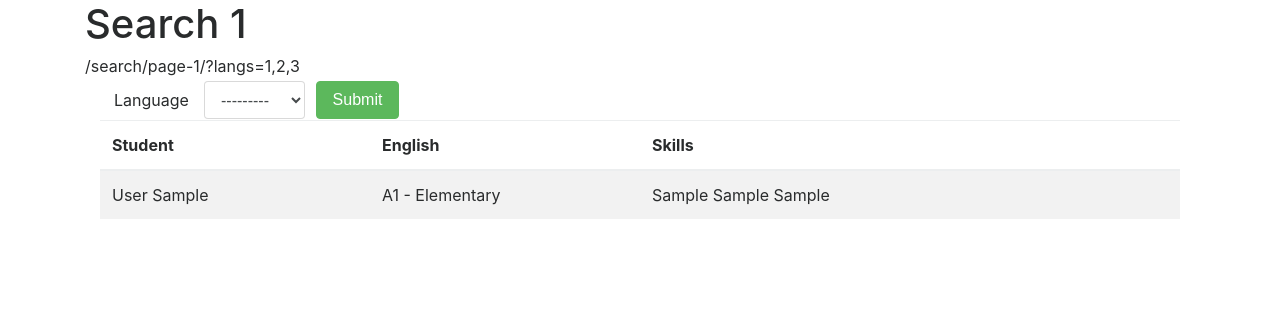
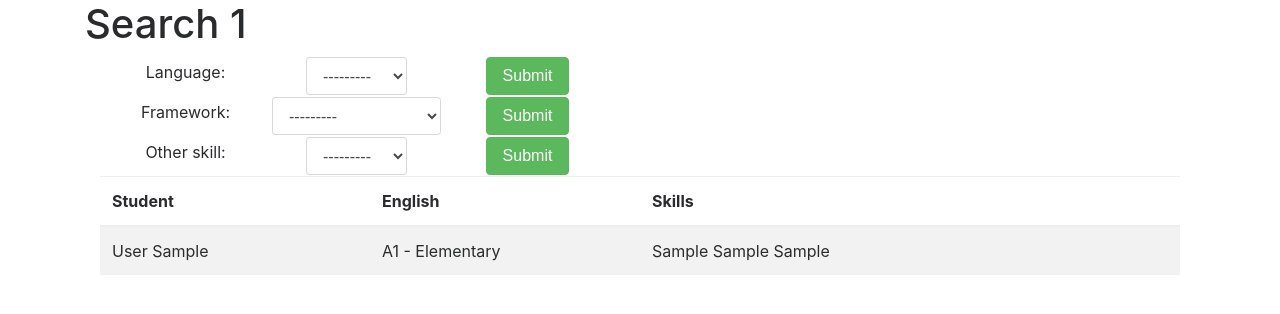
Before and after one commit to SSkeptix/ismdb, a Django app: page /search/ in a window 1280 px wide. Shown: the part 52-366 px from the top of the page. Run offline with Django 3.2, Linux system fonts and the light colour scheme; tables that the repository leaves empty hold one stand-in row (values such as "Sample post"); some libraries are stand-ins or nearby versions.

Commit message:
In 'core:search' add hander of filter data (get and put into url)

```diff
--- a/core/forms.py
+++ b/core/forms.py
@@ -8,7 +8,7 @@
 class Lang(forms.Form):
 	value = forms.ModelChoiceField(
 		queryset = models.Language.objects.exclude(validated_by__isnull=True),
-		label = 'Languages',
+		label = 'Language',
 		required = True,
 		widget=forms.Select(attrs={
 			'class': 'form-control',
@@ -18,8 +18,32 @@
 	class Meta:
 		fields = ('value')
 
-	def get_value(self):
-		return self.value
+class Fram(forms.Form):
+	value = forms.ModelChoiceField(
+		queryset = models.Framework.objects.exclude(validated_by__isnull=True),
+		label = 'Framework',
+		required = True,
+		widget=forms.Select(attrs={
+			'class': 'form-control',
+			'style': 'width:auto;'
+			}))
+
+	class Meta:
+		fields = ('value')
+
+class Other(forms.Form):
+	value = forms.ModelChoiceField(
+		queryset = models.Other.objects.exclude(validated_by__isnull=True),
+		label = 'Other skill',
+		required = True,
+		widget=forms.Select(attrs={
+			'class': 'form-control',
+			'style': 'width:auto;'
+			}))
+
+	class Meta:
+		fields = ('value')
+
 
 class Student:
 	name = ''
--- a/core/views.py
+++ b/core/views.py
@@ -12,39 +12,42 @@
 
 
 # Create your views here.
-def search(request, page = 1, langs = None, frams = None, others = None, english = None):
+def search(request, page = 1):
+
+	#get filter data from url
+	langs = request.GET.get('langs', None)
+	frams = request.GET.get('frams', None)
+	others = request.GET.get('others', None)
 
 	args = {
 		'lang_form': forms.Lang(),
+		'fram_form': forms.Fram(),
+		'other_form': forms.Other(),
 		'page': page,
 	}
 
 	#add filters
 	kwargs_filter = {}
 
-
-	langs = request.GET.get('langs')
 	if langs:
 		filter_langs = []
 		for i in langs.split(","):
 			filter_langs.append(int (i))
 		kwargs_filter['student_lang__skill__in'] = filter_langs
 
-	frams = request.GET.get('frams')
 	if frams:
 		filter_frams = []
-		for i in langs.split(","):
+		for i in frams.split(","):
 			filter_frams.append(int (i))
-		kwargs_filter['student_fram__skill__in'] = frams
+		kwargs_filter['student_fram__skill__in'] = filter_frams
 
-	others = request.GET.get('others')
 	if others:
 		filter_others = []
-		for i in langs.split(","):
+		for i in others.split(","):
 			filter_others.append(int (i))
 		kwargs_filter['student_other__skill__in'] = filter_others
 
-	english = request.GET.get('english')
+	english = request.GET.get('english', None)
 	if english:
 		kwargs_filter['lang__gte'] = english
 
@@ -76,36 +79,37 @@
 	args['students'] = students_form
 
 
-	if request.method == 'POST' and 'add_lang' in request.POST:
-		form = forms.Lang(request.POST)
-		if form.is_valid():
-			var = form.cleaned_data['value'].id
-		else:
-			var = 15
-		base_url = reverse('core:search_filter', kwargs={'page': 1})
+	# !!!!!!!!!!!!!!
+	# not fancy code --- but it work :)
+	# send filter data to url
+	if request.method == 'POST':
+		base_url = reverse('core:search_filter', kwargs={'page': 1}) + '?'
 
-		if langs:
-			if not (str(var) in langs):
-				langs += (',{0}'.format(str(var)))
-		else:
-			langs = str(var)
+		skill = [langs, frams, others]
+		template = ['langs', 'frams', 'others']
+		for i in range(0,3):
+			if template[i] in request.POST:
+				if i==0:
+					form = forms.Lang(request.POST)
+				elif i==1:
+					form = forms.Fram(request.POST)
+				elif i==2:
+					form = forms.Other(request.POST)
 
-		base_url += '?langs={0}'.format(langs)
+				if form.is_valid():
+					var = form.cleaned_data['value'].id
+				if skill[i]:
+					if not (str(var) in skill[i]):
+						skill[i] += (',{0}'.format(str(var)))
+				else:
+					skill[i] = str(var)
+				base_url += '{0}={1}&'.format(template[i], skill[i])
 
-
-		if frams:
-			base_url += '?frams={0}'.format(frams)
-		if others:
-			base_url += '?others={0}'.format(others)
-		if english:
-			base_url += '?english={0}'.format(english)
+			elif skill[i]:
+				base_url += '{0}={1}&'.format(template[i], skill[i])
 
 		return redirect(base_url)
 
 
-	#debuging information
-	args['this_page'] = '{0}?{1}'.format(reverse('core:search_filter', kwargs={'page': 1}), 'langs=1,2,3')
-
-
 
 	return render(request, 'core/search.html', args)
--- a/templates/core/search.html
+++ b/templates/core/search.html
@@ -36,9 +36,25 @@
 		        	<tr>
 		        	<form method="post">
 		        		{% csrf_token %}
-			        	<td align="center">Language</td>
+			        	<td align="center">{{ lang_form.value.label_tag }}</td>
 			        	<td align="center">{{ lang_form.value }}</td>
-			        	<td align="center"><input class="btn btn-success" type="submit" name="add_lang"/></td>
+			        	<td align="center"><input class="btn btn-success" type="submit" name="langs"/></td>
+			        </form>
+			        </tr>
+			        <tr>
+		        	<form method="post">
+		        		{% csrf_token %}
+			        	<td align="center">{{ fram_form.value.label_tag }}</td>
+			        	<td align="center">{{ fram_form.value }}</td>
+			        	<td align="center"><input class="btn btn-success" type="submit" name="frams"/></td>
+			        </form>
+			        </tr>
+			        <tr>
+		        	<form method="post">
+		        		{% csrf_token %}
+			        	<td align="center">{{ other_form.value.label_tag }}</td>
+			        	<td align="center">{{ other_form.value }}</td>
+			        	<td align="center"><input class="btn btn-success" type="submit" name="others"/></td>
 			        </form>
 			        </tr>
 		        </tbody>
```
Also changed, not shown: ismdb/views.py (+10 -8 lines).
